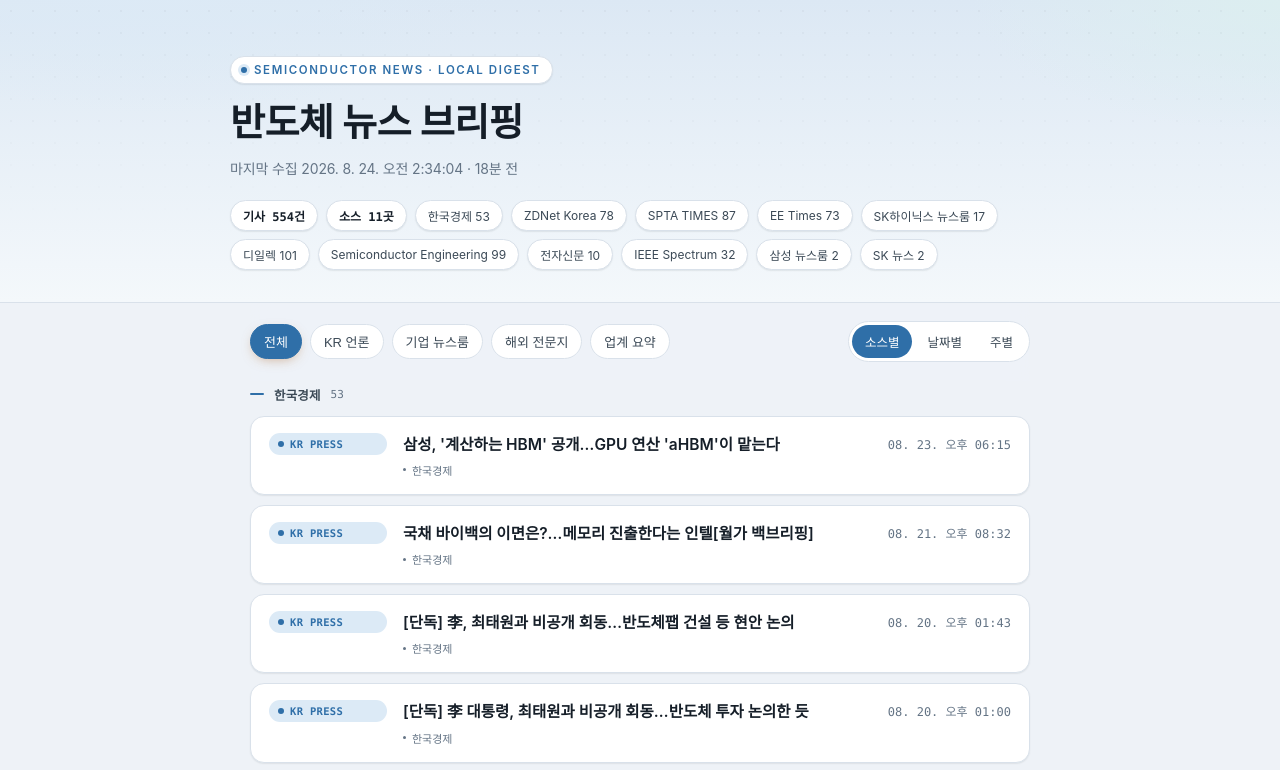
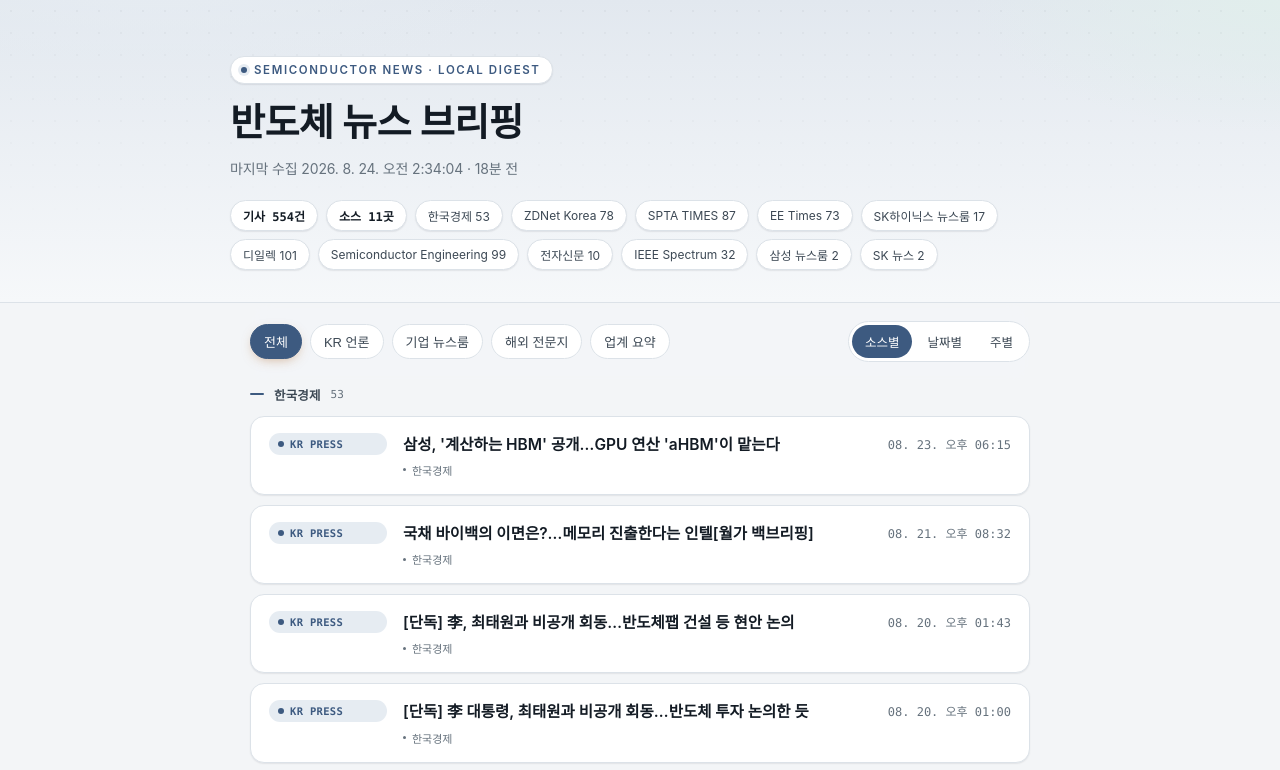
Before and after one commit to meyjeongtae-lang/semiconductor-news, a website: page index.html in a window 1280 px wide. Shown: the top 770 px of the page. Drawn offline with Linux system fonts and the light colour scheme; a web font is replaced by a local one.

Commit message:
Tone down blue palette — desaturate to a muted steel-blue/teal instead of primary blue

```diff
--- a/index.html
+++ b/index.html
@@ -11,21 +11,21 @@
   @import url('https://fonts.googleapis.com/css2?family=Noto+Serif+KR:wght@600;700&display=swap');
 
   :root{
-    --paper:#EEF2F7; --ink:#151E28; --ink-soft:#3B4956; --slate:#647485; --line:#D9E1EA; --card:#FFFFFF;
-    --copper:#2F6FA8; --copper-soft:#DCEAF6; --wafer:#1F6E7A; --wafer-soft:#DCEEF0;
-    --graphite:#4A5661; --graphite-soft:#E4E9EE; --moss:#2E8074; --moss-soft:#DCEEEA;
-    --shadow:0 1px 2px rgba(21,30,40,.05), 0 1px 1px rgba(21,30,40,.03);
-    --shadow-hover:0 10px 24px -12px rgba(21,30,40,.2), 0 2px 6px rgba(21,30,40,.07);
-    --hero-a:#DCE8F4; --hero-b:#F4F8FB;
+    --paper:#F3F5F7; --ink:#131B24; --ink-soft:#3C4854; --slate:#66727D; --line:#DCE2E8; --card:#FFFFFF;
+    --copper:#3D5A80; --copper-soft:#E6ECF2; --wafer:#2F6E6D; --wafer-soft:#E1EEEC;
+    --graphite:#4B5560; --graphite-soft:#E7EAED; --moss:#3D7A63; --moss-soft:#E1EDE7;
+    --shadow:0 1px 2px rgba(19,27,36,.05), 0 1px 1px rgba(19,27,36,.03);
+    --shadow-hover:0 10px 24px -12px rgba(19,27,36,.18), 0 2px 6px rgba(19,27,36,.06);
+    --hero-a:#E2E8EF; --hero-b:#F6F8FA;
   }
   @media (prefers-color-scheme: dark){
     :root{
-      --paper:#0E151D; --ink:#E7EDF3; --ink-soft:#B7C3CF; --slate:#8394A3; --line:#243140; --card:#141D27;
-      --copper:#6FA9DD; --copper-soft:#132A3E; --wafer:#6FC2C9; --wafer-soft:#122A2C;
-      --graphite:#AAB6C1; --graphite-soft:#1C2733; --moss:#7BC2AE; --moss-soft:#122922;
+      --paper:#10161D; --ink:#E8EDF2; --ink-soft:#B7C1CA; --slate:#7E8B96; --line:#232D37; --card:#161E27;
+      --copper:#7B9FC4; --copper-soft:#1C2C3D; --wafer:#5FA6A0; --wafer-soft:#132523;
+      --graphite:#A7B1BA; --graphite-soft:#1D262F; --moss:#6BAE93; --moss-soft:#132420;
       --shadow:0 1px 2px rgba(0,0,0,.3);
       --shadow-hover:0 14px 28px -14px rgba(0,0,0,.55), 0 2px 8px rgba(0,0,0,.35);
-      --hero-a:#141D27; --hero-b:#0E151D;
+      --hero-a:#161E27; --hero-b:#10161D;
     }
   }
   *{box-sizing:border-box;}
```
